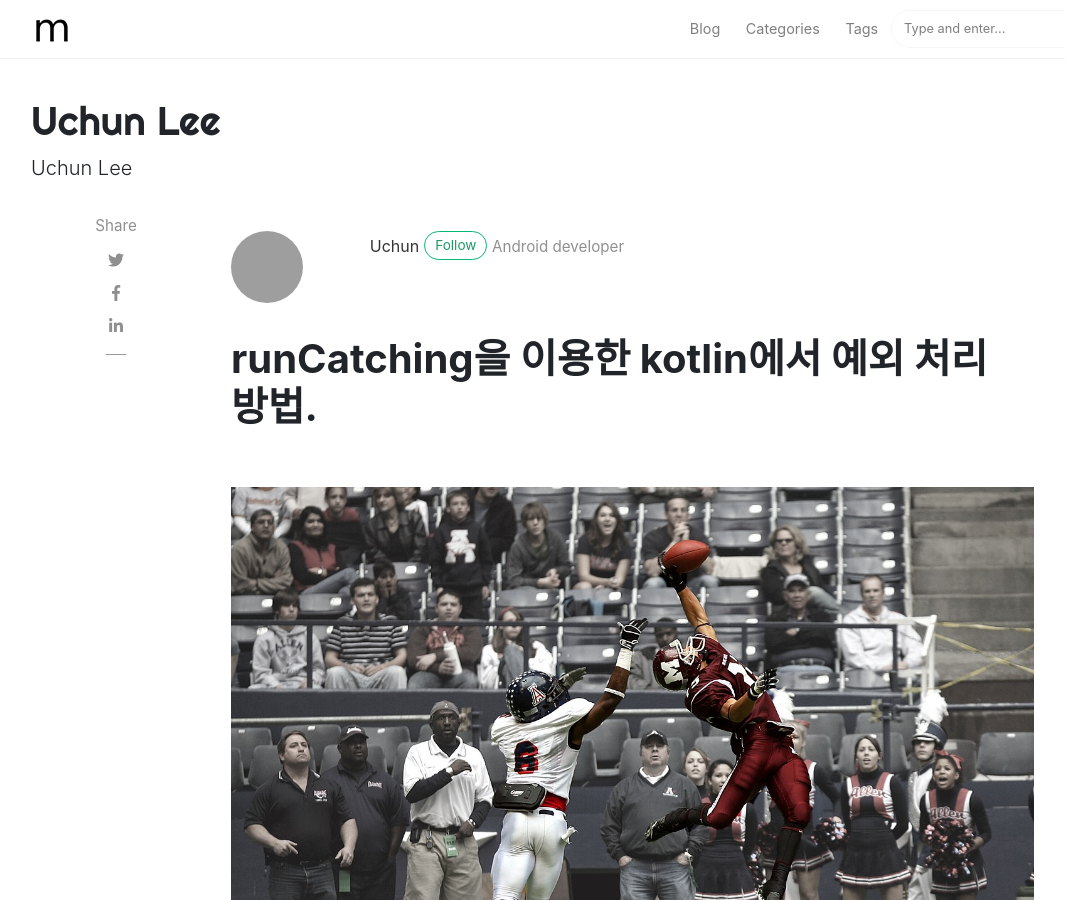
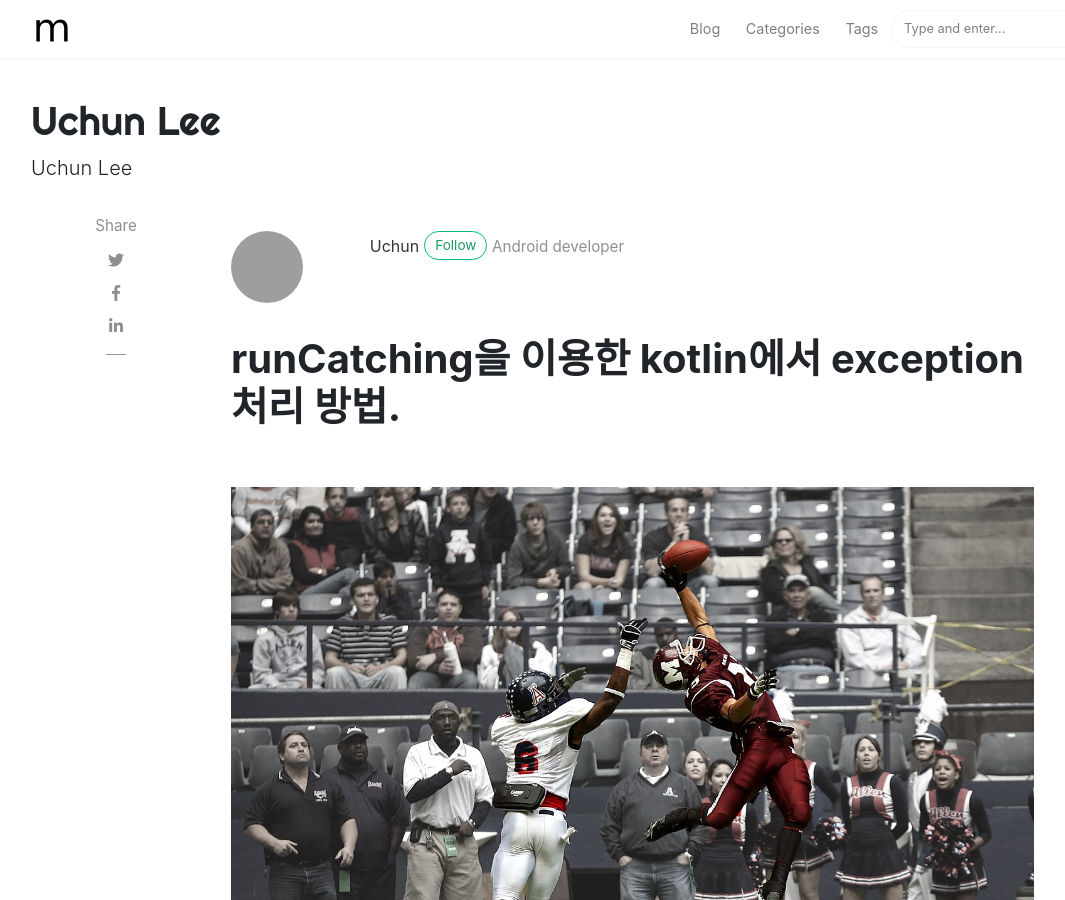
Before and after one commit to uchun-dev/uchun-dev-blog, a Jekyll site: the page built from _posts/2019-08-18-runCatching을 이용한 kotlin에서 exception처리 방법.md, in a window 1280 px wide and 900 px high. Shown: the whole window, without its empty margins (54-1119 px from the left). Built offline with Jekyll 4.4.1, drawn with Linux system fonts in a browser that asks for light colours; nearby versions of some CDN libraries; comment, search, counter and statistics services are not loaded; grey boxes are pictures that could not be loaded.

Commit message:
modify title

```diff
--- a/_posts/2019-08-18-runCatching을 이용한 kotlin에서 exception처리 방법.md
+++ b/_posts/2019-08-18-runCatching을 이용한 kotlin에서 exception처리 방법.md
@@ -1,6 +1,6 @@
 ---
 layout: post
-title:  "runCatching을 이용한 kotlin에서 예외 처리 방법."
+title:  "runCatching을 이용한 kotlin에서 exception처리 방법."
 author: uchun
 categories: [ kotlin, exception ]
 image: assets/covers/football.jpg
```
